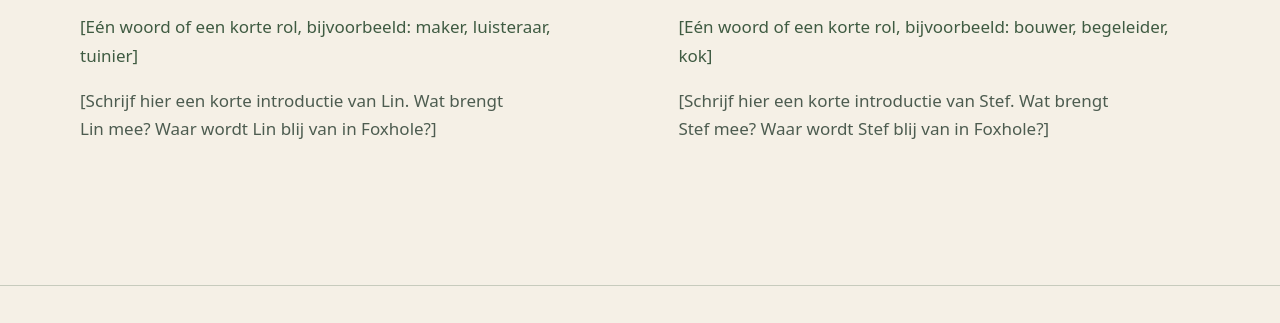
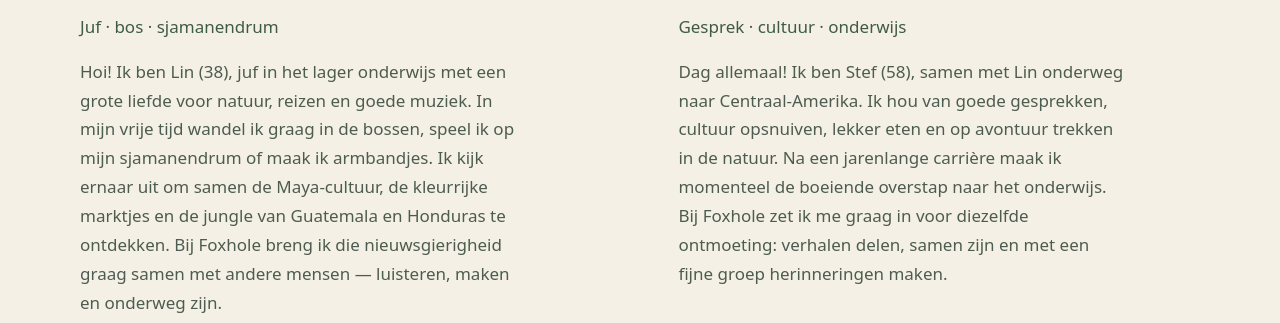
Before and after one commit to foxhole-be/foxhole, a plain HTML site: page wie-zijn-wij.html in a window 1280 px wide. Shown: the part 652-975 px from the top of the page. Drawn offline with Linux system fonts and the light colour scheme.

Commit message:
Vul bios van Lin en Stef in

```diff
--- a/wie-zijn-wij.html
+++ b/wie-zijn-wij.html
@@ -34,15 +34,15 @@
       <article class="person">
         <p class="person-index">01</p>
         <h2>Lin</h2>
-        <p class="person-role">[Eén woord of een korte rol, bijvoorbeeld: maker, luisteraar, tuinier]</p>
-        <p>[Schrijf hier een korte introductie van Lin. Wat brengt Lin mee? Waar wordt Lin blij van in Foxhole?]</p>
+        <p class="person-role">Juf · bos · sjamanendrum</p>
+        <p>Hoi! Ik ben Lin (38), juf in het lager onderwijs met een grote liefde voor natuur, reizen en goede muziek. In mijn vrije tijd wandel ik graag in de bossen, speel ik op mijn sjamanendrum of maak ik armbandjes. Ik kijk ernaar uit om samen de Maya-cultuur, de kleurrijke marktjes en de jungle van Guatemala en Honduras te ontdekken. Bij Foxhole breng ik die nieuwsgierigheid graag samen met andere mensen — luisteren, maken en onderweg zijn.</p>
       </article>
 
       <article class="person">
         <p class="person-index">02</p>
         <h2>Stef</h2>
-        <p class="person-role">[Eén woord of een korte rol, bijvoorbeeld: bouwer, begeleider, kok]</p>
-        <p>[Schrijf hier een korte introductie van Stef. Wat brengt Stef mee? Waar wordt Stef blij van in Foxhole?]</p>
+        <p class="person-role">Gesprek · cultuur · onderwijs</p>
+        <p>Dag allemaal! Ik ben Stef (58), samen met Lin onderweg naar Centraal-Amerika. Ik hou van goede gesprekken, cultuur opsnuiven, lekker eten en op avontuur trekken in de natuur. Na een jarenlange carrière maak ik momenteel de boeiende overstap naar het onderwijs. Bij Foxhole zet ik me graag in voor diezelfde ontmoeting: verhalen delen, samen zijn en met een fijne groep herinneringen maken.</p>
       </article>
     </section>
   </main>
```
